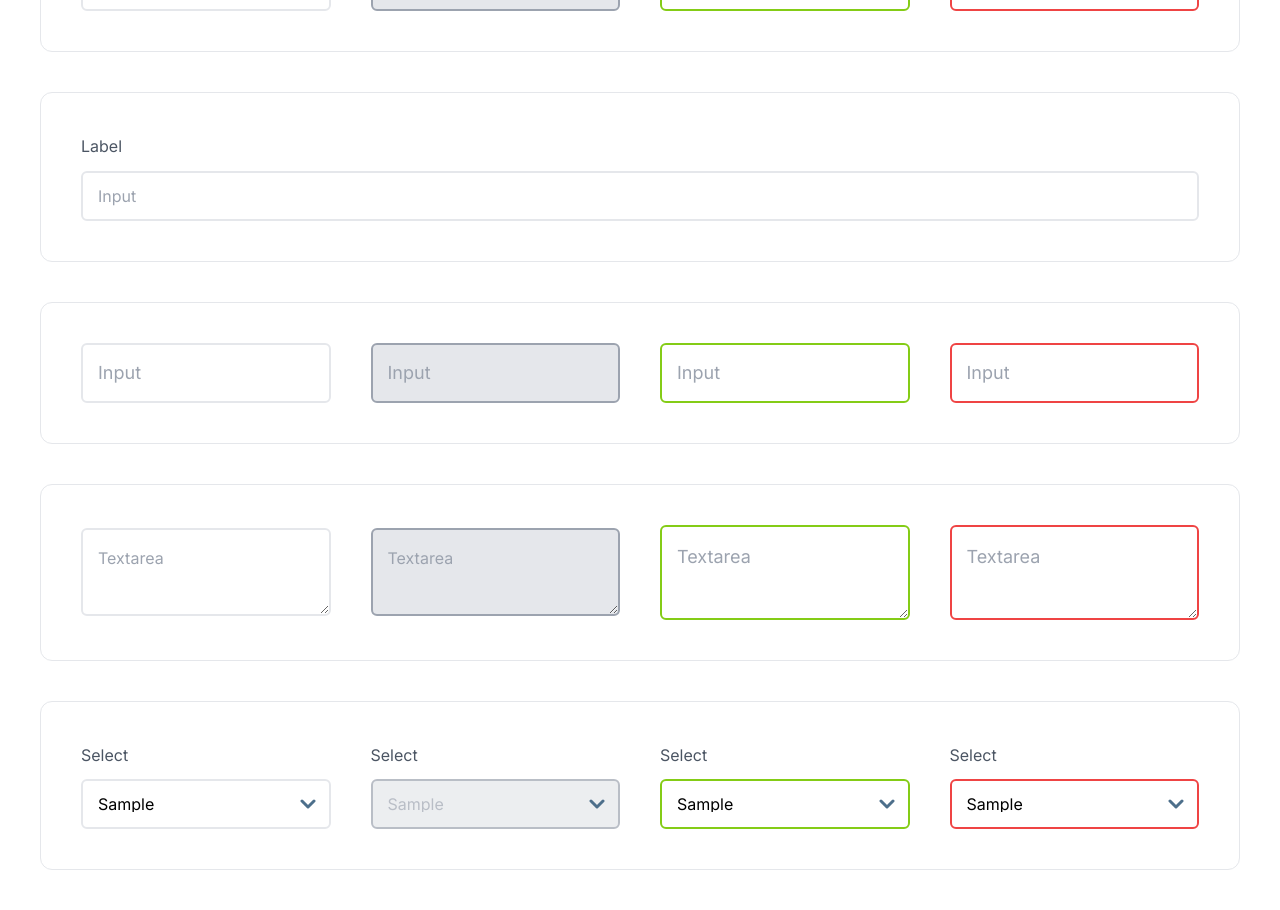
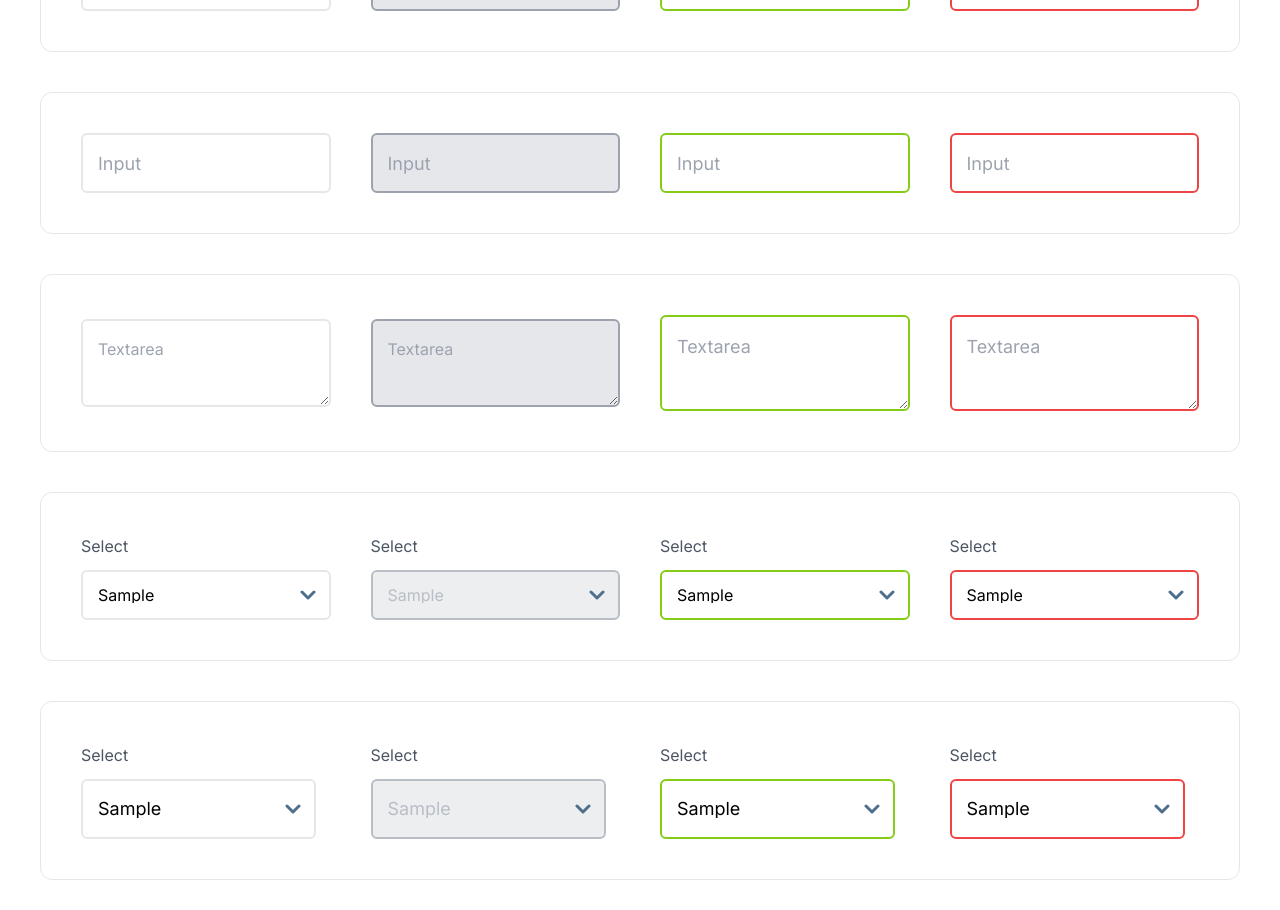
Before and after one commit to cherry-design-system/styled-components, a Next.js app: page / in a window 1280 px wide. Shown: the part 1420-2330 px from the top of the page. Built offline with nearby package versions, Linux system fonts and the light colour scheme.

Commit message:
chore: refactor

```diff
--- a/src/app/page.tsx
+++ b/src/app/page.tsx
@@ -145,12 +145,6 @@ export default function Home() {
 						<Input placeholder="Input" $success $fullWidth />
 						<Input placeholder="Input" $error $fullWidth />
 					</Grid>
-				</Box>
-				<Space $xs={20} $lg={40} />
-				<Box>
-					<Flex>
-						<Input placeholder="Input" $label="Label" $fullWidth />
-					</Flex>
 				</Box>
 				<Space $xs={20} $lg={40} />
 				<Box>
```
